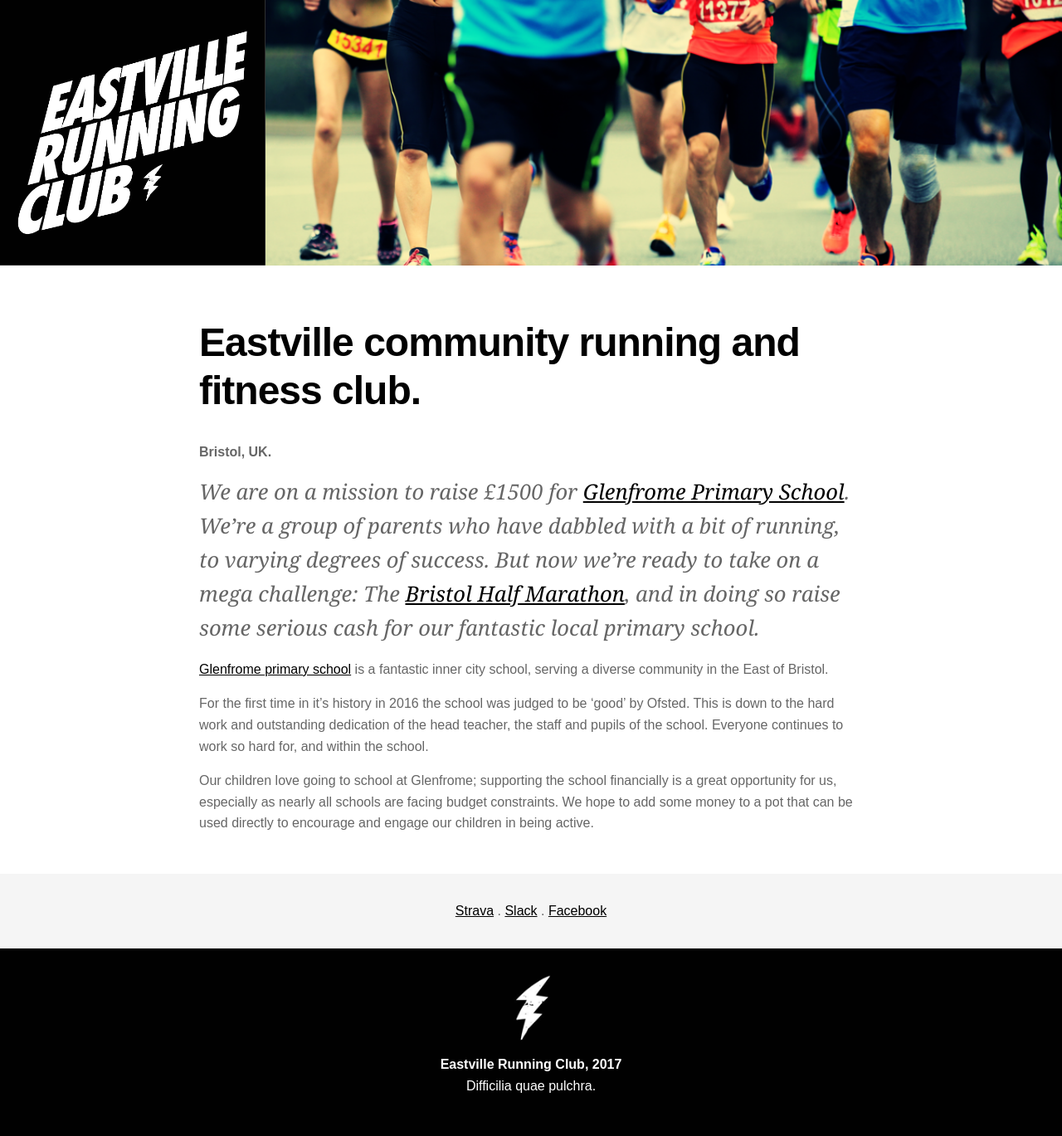
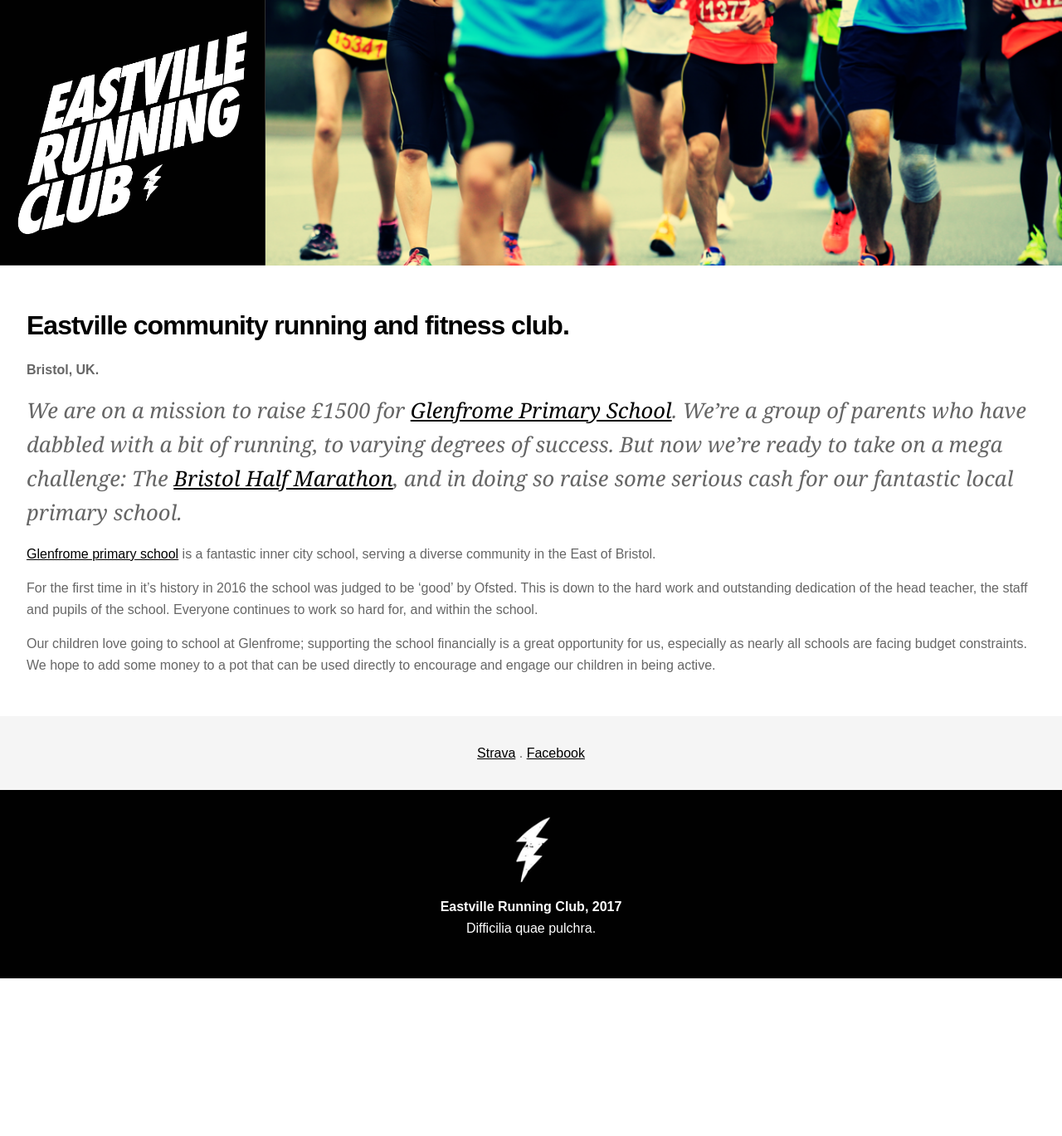
Before and after one commit to netotaku/er, a Jekyll site: the page built from index.md, in a window 1280 px wide. Shown: the whole page at 83% size. Built offline with Jekyll 4.4.1, drawn with Linux system fonts in a browser that asks for light colours; nearby versions of some CDN libraries; our own code applies the rules of GitHub Pages for plain Markdown files; after the commit the page ends 1179 px from its top, so only the background shows below that.

```diff
--- a/_layouts/default.html
+++ b/_layouts/default.html
@@ -9,8 +9,7 @@
     <link rel="stylesheet" href="https://unpkg.com/purecss@0.6.2/build/base-min.css">
     <link rel="stylesheet" href="https://unpkg.com/purecss@0.6.2/build/grids-min.css">
     <link rel="stylesheet" href="https://unpkg.com/purecss@0.6.2/build/grids-responsive-min.css">
-    <link rel="stylesheet" href="{{ "assets/scss/style.css?2" | prepend: site.baseurl }}">
-    <script src="https://cdnjs.cloudflare.com/ajax/libs/jquery/3.2.1/jquery.min.js"></script>
+    <link rel="stylesheet" href="{{ "assets/scss/style.css?3" | prepend: site.baseurl }}">
   </head>
   <body>
 
@@ -21,17 +20,18 @@
     <section role="main">
       <div class="l-box measure">
         {{ content }}
+        <div class="events" id="events"></div>
       </div>
+      <div class="members" id="members"></div>
+
     </section>
 
     <section class="footer-top">
       <a href="https://www.strava.com/clubs/eastville-running-club">Strava</a> .
-      <a href="https://eastvillerunning.slack.com/">Slack</a> .
       <a href="https://www.facebook.com/groups/303941706700411/">Facebook</a>
     </section>
 
     <footer>
-
       <img class="bolt" class="logo" src="/assets/img/bolt.png">
       <p><strong>Eastville Running Club, 2017</strong><br>
         Difficilia quae pulchra.</p>
@@ -45,6 +45,69 @@
       ga('create', 'UA-99432461-1', 'auto');
       ga('send', 'pageview');
     </script>
+    <script src="https://cdnjs.cloudflare.com/ajax/libs/jquery/3.2.1/jquery.min.js"></script>
+    <script src="https://cdnjs.cloudflare.com/ajax/libs/moment.js/2.18.1/moment.min.js"></script>
+    <script src="https://cdnjs.cloudflare.com/ajax/libs/handlebars.js/4.0.10/handlebars.min.js"></script>
+    <script>
+      $(function(){
+
+        // console.log(moment().unix());
+        // console.log(moment().subtract(7,'d').unix());
+
+        var token = '?access_token=928f90f92b4ee165f4874ab68c1f1636f7f8fa5b',
+            slug = 'eastville-running-club',
+            base = 'https://www.strava.com/api/v3/clubs/' + slug,
+            weekago = moment().subtract(7,'d').unix(),
+            club_activities = "/activities" + token + '&before=' + weekago,
+            club_members = base + '/members' + token,
+            club_events = base + '/group_events' + token + '&upcoming=true';
+
+        // console.log(club_activities);
+        // console.log(club_members);
+        // console.log(club_events);
+
+        Handlebars.registerHelper('avatar', function(member) {
+          return ( member.profile_medium == 'avatar/athlete/medium.png' ) ? '/assets/img/avatar.png' : member.profile_medium;
+        });
+
+        Handlebars.registerHelper('next', function(ev) {
+          return moment(ev.upcoming_occurrences[0]).format('MMM Do YYYY');
+        });
+
+
+
+        $.getJSON(club_members + '&callback=?', function(data){
+          var source = $("#members-template").html(),
+              template = Handlebars.compile(source);
+          $('#members').append(template({ members: data }));
+        });
+
+        $.getJSON(club_events, function(data){
+          var source = $("#events-template").html(),
+              template = Handlebars.compile(source);
+          $('#events').append(template(data));
+          // console.log(data);
+        });
+
+      });
+    </script>
+
+    {% raw %}
+      <script type="text/html" id="events-template">
+        <h2>Events</h2>
+        {{#this}}
+          <p><a href="https://www.strava.com/clubs/280340/group_events/{{ id }}" target="_window">{{ next this }}, {{ title }}</a></p>
+        {{/this}}
+      </script>
+      <script type="text/html" id="members-template">
+        {{#members}}
+          <a href="https://www.strava.com/athletes/{{ id }}" target="_window" class="member">
+            <div class="member__avatar"><img src="{{ avatar this }}"></div>
+            <!-- <div class="member__name">{{ firstname }}</div> -->
+          </a>
+        {{/members}}
+      </script>
+    {% endraw %}
 
   </body>
 </html>
--- a/assets/scss/style.scss
+++ b/assets/scss/style.scss
@@ -14,6 +14,10 @@ a{
   &:hover{
     text-decoration: none;
   }
+}
+
+*{
+  box-sizing: border-box;
 }
 
 img{
@@ -58,16 +62,16 @@ h1,h2,h3,h4,h4,h5,h6{
 }
 
 h1{
-  font-size: 3em;
+  // font-size: 3em;
   line-height: 1.2;
 }
 
-[role=main]{
-  text-align: center;
-}
+// [role=main]{
+//   text-align: center;
+// }
 
 .measure{
-  max-width: 800px;
+  // max-width: 800px;
   margin: auto;
   text-align: left;
 }
@@ -77,3 +81,20 @@ h1{
   background: #f5f5f5;
   text-align: center;
 }
+
+.members{
+  overflow: hidden;
+  position: relative;
+}
+
+.member{
+  display: block;
+  width: 14.2857142857%;
+  float: left;
+  &__name{
+
+  }
+  &__avatar{
+
+  }
+}
```
